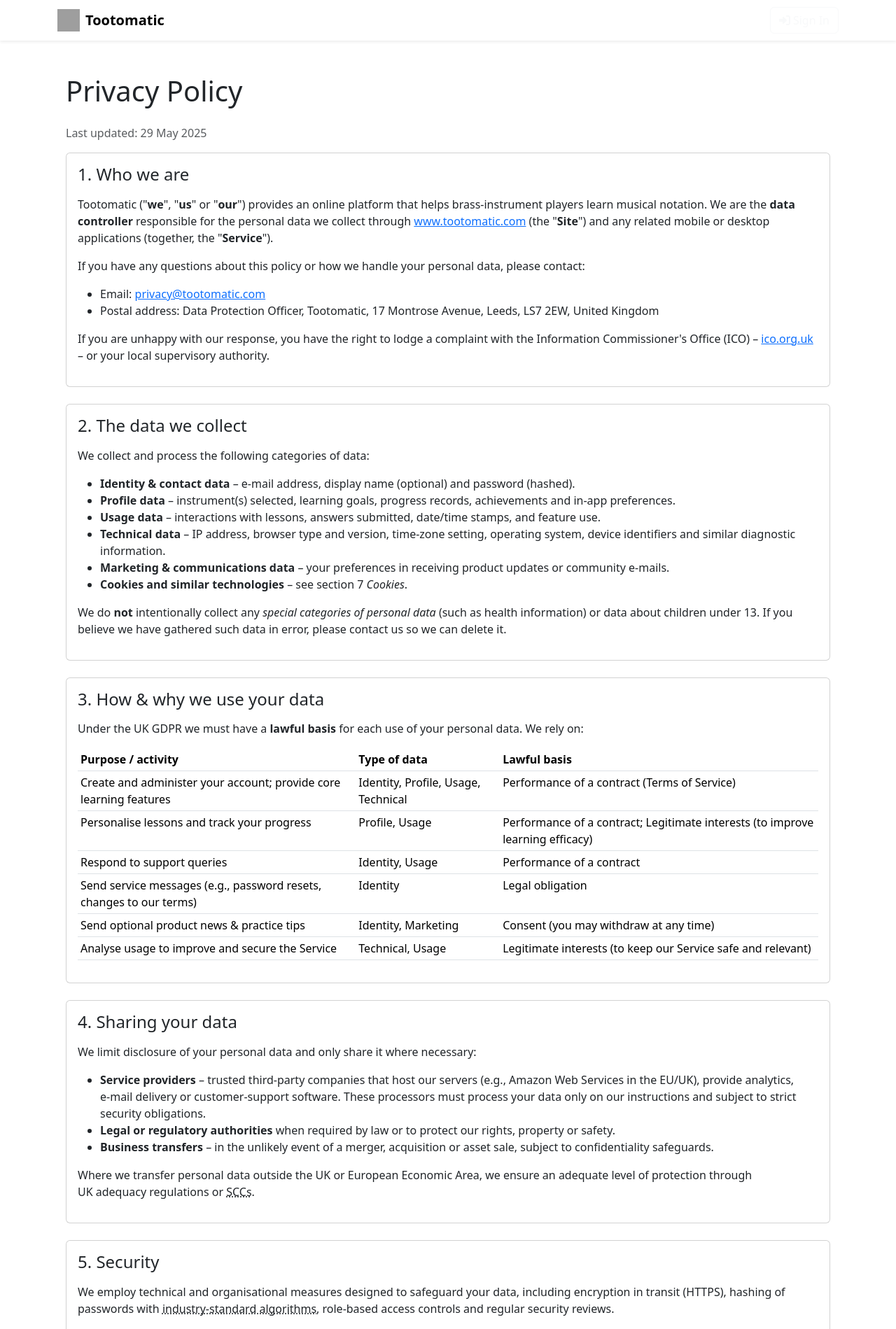
After one commit to andytwoods/learnmusic, a Django app: template learnmusic/templates/privacy_policy.html in a window 1280 px wide. The commit adds this page. Shown: the top 1899 px of the page at 70% size. Run offline with Django 5.2, Linux system fonts and the light colour scheme; the template is opened without the code that fills it, so the values that code supplies are empty; some libraries are stand-ins or nearby versions; grey boxes are pictures that could not be loaded.

Commit message:
Add terms, privacy policy, cookie consent, and UI enhancements
This commit introduces Terms & Conditions and Privacy Policy pages with appropriate templates and links in `urls.py`. It enhances cookie consent functionality with improved UX and compliance. Additionally, minor UI styling updates for the navbar and home page are included for better user experience.

```diff
--- a/learnmusic/static/css/project.css
+++ b/learnmusic/static/css/project.css
@@ -72,3 +72,39 @@ svg {
 .min-vh-100 {
   min-height: calc(var(--vh, 1vh) * 100);
 }
+
+/* Navbar enhancements */
+.navbar-dark .navbar-nav .nav-link {
+  color: rgba(255, 255, 255, 0.85);
+  transition: color 0.2s ease, transform 0.2s ease;
+  padding: 0.5rem 0.75rem;
+  border-radius: 0.25rem;
+}
+
+.navbar-dark .navbar-nav .nav-link:hover {
+  color: #fff;
+  transform: translateY(-1px);
+  background-color: rgba(255, 255, 255, 0.1);
+}
+
+.navbar-brand {
+  transition: transform 0.2s ease;
+}
+
+.navbar-brand:hover {
+  transform: scale(1.05);
+}
+
+/* Mobile menu toggle animation */
+.navbar-toggler {
+  transition: transform 0.3s ease;
+  padding: 0.5rem;
+}
+
+.navbar-toggler:focus {
+  box-shadow: 0 0 0 0.15rem rgba(255, 255, 255, 0.25);
+}
+
+.navbar-toggler:hover {
+  transform: rotate(5deg);
+}
--- a/learnmusic/templates/base.html
+++ b/learnmusic/templates/base.html
@@ -55,12 +55,12 @@
   {% endblock javascript %}
     {% include 'cookieconsent.html' %}
 </head>
-<body class="{% block bodyclass %}{% endblock bodyclass %}">
+<body class="{% block bodyclass %}d-flex flex-column min-vh-100{% endblock bodyclass %}">
 {% block body %}
   {% block navbar %}
     {% include 'navbar.html' %}
   {% endblock navbar %}
-  <div class="container">
+  <div class="container flex-grow-1">
     {% block messages %}
       {% include 'messages.html' %}
     {% endblock messages %}
@@ -71,6 +71,8 @@
     {% endblock main %}
 
   </div>
+
+  {% include 'footer.html' %}
 {% endblock body %}
 <!-- /container -->
 {% block modal %}
--- a/learnmusic/templates/cookieconsent.html
+++ b/learnmusic/templates/cookieconsent.html
@@ -1,45 +1,101 @@
 {% load static %}
 <!-- Add to your head tag -->
 <link rel="stylesheet" href="{% static 'cookieconsent/cookieconsent.css' %}">
-<script src="{% static 'cookieconsent/cookieconsent.umd.js' %}"></script>
+<!-- Load cookie consent script with defer to improve page load performance -->
+<script defer src="{% static 'cookieconsent/cookieconsent.umd.js' %}"></script>
 
 <script>
-  window.addEventListener('load', function () {
-    console.log(11, CookieConsent)
+  // Initialize cookie consent after DOM is fully loaded
+  document.addEventListener('DOMContentLoaded', function () {
+    // Wait a short time to ensure the script is loaded
+    setTimeout(function() {
+      if (typeof CookieConsent !== 'undefined') {
         CookieConsent.run({
+          // Avoid automatic cookie scanning which can trigger Brave's shields
+          autoDetect: false,
+
+          // Set a custom cookie name to avoid being detected as tracking
+          cookie: {
+            name: 'tootomatic_preferences',
+            expiresAfterDays: 182, // 6 months
+            sameSite: 'Lax'
+          },
+
+          guiOptions: {
+            consentModal: {
+              layout: 'box',
+              position: 'bottom right',
+              equalWeightButtons: true,
+              flipButtons: false
+            },
+            preferencesModal: {
+              layout: 'box',
+              position: 'right',
+              equalWeightButtons: true,
+              flipButtons: false
+            }
+          },
+
           categories: {
             necessary: {
               enabled: true,  // this category is enabled by default
               readonly: true  // this category cannot be disabled
             },
             analytics: {
-          enabled: false  // optional category, disabled by default
+              enabled: false,  // optional category, disabled by default
+              autoClear: {
+                cookies: true
+              }
             },
             marketing: {
-          enabled: false  // optional category, disabled by default
+              enabled: false,  // optional category, disabled by default
+              autoClear: {
+                cookies: true
+              }
             }
           },
+
           language: {
             default: 'en',
             translations: {
               en: {
                 consentModal: {
-              title: 'We use cookies',
-              description: 'We use cookies to enhance your browsing experience.',
+                  title: 'Cookie preferences',
+                  description: 'This website uses essential cookies to ensure its proper operation and tracking cookies to understand how you interact with it. The latter will be set only after consent. <button type="button" data-cc="c-settings" class="cc-link">Manage settings</button> or <a href="/privacy-policy/" class="cc-link">read our privacy policy</a>.',
                   acceptAllBtn: 'Accept all',
                   acceptNecessaryBtn: 'Reject all',
                   showPreferencesBtn: 'Manage preferences'
                 },
                 preferencesModal: {
-              title: 'Cookie preferences',
+                  title: 'Privacy preferences center',
                   acceptAllBtn: 'Accept all',
                   acceptNecessaryBtn: 'Reject all',
                   savePreferencesBtn: 'Save preferences',
                   closeIconLabel: 'Close modal',
+                  serviceCounterLabel: 'Service|Services',
                   sections: [
                     {
                       title: 'Cookie usage',
-                  description: 'We use cookies to ensure basic functionalities of the website and to enhance your online experience.'
+                      description: 'We use cookies to ensure basic functionalities of the website and to enhance your online experience. You can choose for each category to opt-in/out whenever you want. For more details, please read our <a href="/privacy-policy/" class="cc-link">privacy policy</a>.'
+                    },
+                    {
+                      title: 'Strictly necessary cookies',
+                      description: 'These cookies are essential for the proper functioning of the website and cannot be disabled.',
+                      linkedCategory: 'necessary'
+                    },
+                    {
+                      title: 'Analytics cookies',
+                      description: 'These cookies collect information about how you use the website, which pages you visited and which links you clicked on. All of the data is anonymized and cannot be used to identify you.',
+                      linkedCategory: 'analytics'
+                    },
+                    {
+                      title: 'Marketing cookies',
+                      description: 'These cookies are used to track visitors across websites. The intention is to display ads that are relevant and engaging for the individual user.',
+                      linkedCategory: 'marketing'
+                    },
+                    {
+                      title: 'More information',
+                      description: 'For any queries in relation to our policy on cookies and your choices, please <a href="mailto:andytwoods@gmail.com" class="cc-link">contact us</a>.'
                     }
                   ]
                 }
@@ -47,5 +103,7 @@
             }
           }
         });
+      }
+    }, 500);
   });
 </script>
--- /dev/null
+++ b/learnmusic/templates/footer.html
@@ -0,0 +1,59 @@
+<footer class="bg-dark text-white py-5">
+  <div class="container">
+    <div class="row gy-4">
+      <!-- About Section -->
+      <div class="col-md-5">
+        <h5 class="fw-bold mb-3 border-start border-primary border-3 ps-3">About Us</h5>
+        <p class="text-light opacity-75">We create tools to help musicians practice effectively and grow to their full potential.</p>
+        <div class="mt-4">
+          <a href="{% url 'practice-try' instrument='Trumpet' clef='Treble' key='Bb' level='Beginner' %}" class="btn btn-outline-light btn-sm me-2"><i class="fas fa-music me-1"></i> Try Now</a>
+        </div>
+      </div>
+
+      <!-- Quick Links -->
+      <div class="col-md-3">
+        <h5 class="fw-bold mb-3 border-start border-primary border-3 ps-3">Quick Links</h5>
+        <ul class="list-unstyled">
+          <li class="mb-2">
+            <a href="{% url 'home' %}" class="text-decoration-none text-light"><i class="fas fa-home me-2"></i>Home</a>
+          </li>
+          <li class="mb-2">
+            <a href="{% url 'account_login' %}" class="text-decoration-none text-light"><i class="fas fa-sign-in-alt me-2"></i>Sign In</a>
+          </li>
+        </ul>
+      </div>
+
+      <!-- Legal Links -->
+      <div class="col-md-4">
+        <h5 class="fw-bold mb-3 border-start border-primary border-3 ps-3">Legal</h5>
+        <ul class="list-unstyled">
+          <li class="mb-2">
+            <a href="{% url 'privacy-policy' %}" class="text-decoration-none text-light"><i class="fas fa-shield-alt me-2"></i>Privacy Policy</a>
+          </li>
+          <li class="mb-2">
+            <a href="{% url 'terms-conditions' %}" class="text-decoration-none text-light"><i class="fas fa-file-contract me-2"></i>Terms & Conditions</a>
+          </li>
+        </ul>
+
+        <!-- Contact Section -->
+        <div class="mt-4">
+          <h6 class="text-light mb-3">Contact Us</h6>
+          <p class="text-light opacity-75 small mb-2">
+            <i class="fas fa-envelope me-2"></i>contact@tootomatic.com
+          </p>
+        </div>
+      </div>
+    </div>
+
+    <hr class="mt-4 mb-3 border-secondary">
+
+    <div class="row align-items-center">
+      <div class="col-md-6">
+        <p class="mb-md-0 text-light opacity-75 small">&copy; {% now "Y" %} Tootomatic. All Rights Reserved.</p>
+      </div>
+      <div class="col-md-6 text-md-end">
+        <p class="mb-0 text-light opacity-75 small">Made with <i class="fas fa-heart text-danger"></i> for and by musicians</p>
+      </div>
+    </div>
+  </div>
+</footer>
--- a/learnmusic/templates/navbar.html
+++ b/learnmusic/templates/navbar.html
@@ -1,12 +1,17 @@
-{% load i18n %}
-<div class="mb-1">
-  <!-- Navbar with About moved to the right-hand side -->
-  <nav class="navbar navbar-expand-md navbar-light bg-light">
-    <div class="container-fluid">
-      <!-- Left-hand side content -->
-      <a class="navbar-brand" href="{% url 'home' %}">Tootomatic</a>
+{% load i18n static %}
+<!-- Modern Navbar with enhanced styling -->
+<header class="shadow-sm">
+  <nav class="navbar navbar-expand-md  py-2">
+    <div class="container">
+      <!-- Brand with favicon -->
+      <a class="navbar-brand d-flex align-items-center" href="{% url 'home' %}">
+        <img src="{% static 'images/trumpet_black.png' %}" alt="Tootomatic Logo" class="me-2" width="32" height="32">
+        <span class="fw-bold">Tootomatic</span>
+      </a>
+
+      <!-- Mobile toggle button -->
       <button
-        class="navbar-toggler"
+        class="navbar-toggler border-0"
         type="button"
         data-bs-toggle="collapse"
         data-bs-target="#navbarContent"
@@ -18,42 +23,59 @@
 
       <div class="collapse navbar-collapse" id="navbarContent">
         <!-- Left-hand nav items -->
-        <ul class="navbar-nav me-auto">
+        <ul class="navbar-nav me-auto mb-2 mb-md-0">
           {% if request.user.is_authenticated %}
-            <li class="nav-item active">
-              <button
-                class="btn btn-primary"
-                onclick="window.location.href='{% url 'notes-home' %}'">
-                Learning Hub
-              </button>
+            <li class="nav-item mx-md-2">
+              <a
+                class="btn btn-light text-primary fw-medium d-flex align-items-center"
+                href="{% url 'notes-home' %}">
+                <i class="fas fa-graduation-cap me-2"></i>
+                <span>Learning Hub</span>
+              </a>
             </li>
           {% endif %}
         </ul>
 
         <!-- Right-hand nav items -->
-        <ul class="navbar-nav ms-auto">
-          <li class="nav-item">
-            <a class="nav-link" href="{% url 'about' %}">About</a>
-          </li>
+        <ul class="navbar-nav ms-auto mb-2 mb-md-0">
           {% if request.user.is_authenticated %}
-            <li class="nav-item">
-              <a class="nav-link" href="{% url 'users:detail' request.user.pk %}">{% translate "My Profile" %}</a>
+            <li class="nav-item mx-md-1">
+              <a class="nav-link d-flex align-items-center" href="{% url 'users:detail' request.user.pk %}">
+                <i class="fas fa-user me-1"></i>
+                <span>{% translate "My Profile" %}</span>
+              </a>
             </li>
-            <li class="nav-item">
-              <a class="nav-link" href="{% url 'account_logout' %}">{% translate "Sign Out" %}</a>
+            <li class="nav-item mx-md-1">
+              <a class="nav-link d-flex align-items-center" href="{% url 'account_logout' %}">
+                <i class="fas fa-sign-out-alt me-1"></i>
+                <span>{% translate "Sign Out" %}</span>
+              </a>
             </li>
           {% else %}
             {% if ACCOUNT_ALLOW_REGISTRATION %}
-              <li class="nav-item">
-                <a id="sign-up-link" class="nav-link" href="{% url 'account_signup' %}">{% translate "Sign Up" %}</a>
+              <li class="nav-item mx-md-1">
+                <a id="sign-up-link" class="nav-link d-flex align-items-center" href="{% url 'account_signup' %}">
+                  <i class="fas fa-user-plus me-1"></i>
+                  <span>{% translate "Sign Up" %}</span>
+                </a>
+              </li>
+              <li class="nav-item mx-md-1">
+                <a id="sign-in-link" class="nav-link d-flex align-items-center" href="{% url 'account_login' %}">
+                  <i class="fas fa-sign-in-alt me-1"></i>
+                  <span>{% translate "Sign In" %}</span>
+                </a>
               </li>
             {% endif %}
-            <li class="nav-item">
-              <a id="log-in-link" class="nav-link" href="{% url 'account_login' %}">{% translate "Sign In" %}</a>
+            <li class="nav-item ms-md-1">
+              <a id="log-in-link" class="btn btn-outline-light d-flex align-items-center"
+                 href="{% url 'account_login' %}">
+                <i class="fas fa-sign-in-alt me-1"></i>
+                <span>{% translate "Sign In" %}</span>
+              </a>
             </li>
           {% endif %}
         </ul>
       </div>
     </div>
   </nav>
-</div>
+</header>
--- /dev/null
+++ b/learnmusic/templates/privacy_policy.html
@@ -0,0 +1,187 @@
+{% extends "base.html" %}
+{% load static %}
+
+{% block title %}Privacy Policy – Tootomatic{% endblock %}
+
+{% block content %}
+<div class="container py-5">
+  <div class="row">
+    <div class="col-12">
+      <h1 class="mb-4">Privacy Policy</h1>
+      <p class="text-muted">Last updated: 29 May 2025</p>
+
+      <!-- 1. WHO WE ARE -->
+      <div class="card mb-4">
+        <div class="card-body">
+          <h2 class="h4 mb-3">1. Who we are</h2>
+          <p>Tootomatic ("<strong>we</strong>", "<strong>us</strong>" or "<strong>our</strong>") provides an online platform that helps brass‑instrument players learn musical notation. We are the <strong>data controller</strong> responsible for the personal data we collect through <a href="https://www.tootomatic.com">www.tootomatic.com</a> (the "<strong>Site</strong>") and any related mobile or desktop applications (together, the "<strong>Service</strong>").</p>
+          <p>If you have any questions about this policy or how we handle your personal data, please contact:</p>
+          <ul>
+            <li>Email: <a href="mailto:privacy@tootomatic.com">privacy@tootomatic.com</a></li>
+            <li>Postal address: Data Protection Officer, Tootomatic, 17 Montrose Avenue, Leeds, LS7 2EW, United Kingdom</li>
+          </ul>
+          <p>If you are unhappy with our response, you have the right to lodge a complaint with the Information Commissioner's Office (ICO) – <a href="https://ico.org.uk/">ico.org.uk</a> – or your local supervisory authority.</p>
+        </div>
+      </div>
+
+      <!-- 2. THE DATA WE COLLECT -->
+      <div class="card mb-4">
+        <div class="card-body">
+          <h2 class="h4 mb-3">2. The data we collect</h2>
+          <p>We collect and process the following categories of data:</p>
+          <ul>
+            <li><strong>Identity & contact data</strong> – e‑mail address, display name (optional) and password (hashed).</li>
+            <li><strong>Profile data</strong> – instrument(s) selected, learning goals, progress records, achievements and in‑app preferences.</li>
+            <li><strong>Usage data</strong> – interactions with lessons, answers submitted, date/time stamps, and feature use.</li>
+            <li><strong>Technical data</strong> – IP address, browser type and version, time‑zone setting, operating system, device identifiers and similar diagnostic information.</li>
+            <li><strong>Marketing & communications data</strong> – your preferences in receiving product updates or community e‑mails.</li>
+            <li><strong>Cookies and similar technologies</strong> – see section 7 <em>Cookies</em>.</li>
+          </ul>
+          <p>We do <strong>not</strong> intentionally collect any <em>special categories of personal data</em> (such as health information) or data about children under 13. If you believe we have gathered such data in error, please contact us so we can delete it.</p>
+        </div>
+      </div>
+
+      <!-- 3. HOW & WHY WE USE YOUR DATA -->
+      <div class="card mb-4">
+        <div class="card-body">
+          <h2 class="h4 mb-3">3. How & why we use your data</h2>
+          <p>Under the UK GDPR we must have a <strong>lawful basis</strong> for each use of your personal data. We rely on:</p>
+          <table class="table table-sm">
+            <thead>
+              <tr>
+                <th>Purpose / activity</th>
+                <th>Type of data</th>
+                <th>Lawful basis</th>
+              </tr>
+            </thead>
+            <tbody>
+              <tr>
+                <td>Create and administer your account; provide core learning features</td>
+                <td>Identity, Profile, Usage, Technical</td>
+                <td>Performance of a contract (Terms of Service)</td>
+              </tr>
+              <tr>
+                <td>Personalise lessons and track your progress</td>
+                <td>Profile, Usage</td>
+                <td>Performance of a contract; Legitimate interests (to improve learning efficacy)</td>
+              </tr>
+              <tr>
+                <td>Respond to support queries</td>
+                <td>Identity, Usage</td>
+                <td>Performance of a contract</td>
+              </tr>
+              <tr>
+                <td>Send service messages (e.g., password resets, changes to our terms)</td>
+                <td>Identity</td>
+                <td>Legal obligation</td>
+              </tr>
+              <tr>
+                <td>Send optional product news & practice tips</td>
+                <td>Identity, Marketing</td>
+                <td>Consent (you may withdraw at any time)</td>
+              </tr>
+              <tr>
+                <td>Analyse usage to improve and secure the Service</td>
+                <td>Technical, Usage</td>
+                <td>Legitimate interests (to keep our Service safe and relevant)</td>
+              </tr>
+            </tbody>
+          </table>
+        </div>
+      </div>
+
+      <!-- 4. DISCLOSURES & INTERNATIONAL TRANSFERS -->
+      <div class="card mb-4">
+        <div class="card-body">
+          <h2 class="h4 mb-3">4. Sharing your data</h2>
+          <p>We limit disclosure of your personal data and only share it where necessary:</p>
+          <ul>
+            <li><strong>Service providers</strong> – trusted third‑party companies that host our servers (e.g., Amazon Web Services in the EU/UK), provide analytics, e‑mail delivery or customer‑support software. These processors must process your data only on our instructions and subject to strict security obligations.</li>
+            <li><strong>Legal or regulatory authorities</strong> when required by law or to protect our rights, property or safety.</li>
+            <li><strong>Business transfers</strong> – in the unlikely event of a merger, acquisition or asset sale, subject to confidentiality safeguards.</li>
+          </ul>
+          <p>Where we transfer personal data outside the UK or European Economic Area, we ensure an adequate level of protection through UK adequacy regulations or <abbr title="Standard Contractual Clauses">SCCs</abbr>.</p>
+        </div>
+      </div>
+
+      <!-- 5. SECURITY -->
+      <div class="card mb-4">
+        <div class="card-body">
+          <h2 class="h4 mb-3">5. Security</h2>
+          <p>We employ technical and organisational measures designed to safeguard your data, including encryption in transit (HTTPS), hashing of passwords with <abbr title="bcrypt or a similar algorithm">industry‑standard algorithms</abbr>, role‑based access controls and regular security reviews.</p>
+          <p>Despite our efforts, no internet transmission is ever completely secure. Please keep your account password confidential and contact us immediately if you suspect unauthorised access.</p>
+        </div>
+      </div>
+
+      <!-- 6. DATA RETENTION -->
+      <div class="card mb-4">
+        <div class="card-body">
+          <h2 class="h4 mb-3">6. Data retention</h2>
+          <p>We keep personal data only for as long as necessary to fulfil the purposes described above:</p>
+          <ul>
+            <li>Account data – while your account is active and for up to 12 months after deletion, to allow reactivation or to resolve disputes.</li>
+            <li>Usage logs – up to 24 months for security and analytics.</li>
+            <li>Marketing preferences – until you withdraw consent or unsubscribe.</li>
+            <li>Back‑ups – securely deleted within 35 days of creation.</li>
+          </ul>
+          <p>We may keep anonymised or aggregated data indefinitely as it no longer identifies you.</p>
+        </div>
+      </div>
+
+      <!-- 7. COOKIES -->
+      <div class="card mb-4">
+        <div class="card-body">
+          <h2 class="h4 mb-3">7. Cookies & similar technologies</h2>
+          <p>Our Site uses cookies and local storage in accordance with the UK Privacy and Electronic Communications Regulations (PECR). Cookies help us remember your settings, measure traffic and, with your permission, tailor marketing.</p>
+
+          <h3 class="h5 mt-3">7.1 Types of cookies</h3>
+          <ul>
+            <li><strong>Strictly necessary</strong> – essential for the Site to operate (e.g., log‑in tokens, load‑balancing). These cannot be disabled.</li>
+            <li><strong>Analytics</strong> – collect aggregated statistics so we can improve performance and content.</li>
+            <li><strong>Marketing</strong> – only set if you opt‑in; used to display relevant ads or measure campaign effectiveness.</li>
+          </ul>
+
+          <h3 class="h5 mt-3">7.2 Managing cookies</h3>
+          <p>You may manage or withdraw your consent at any time via the “Cookie preferences” banner or through your browser settings. Guidance is available at <a href="https://www.aboutcookies.org/">aboutcookies.org</a>.</p>
+          <button id="open-cookie-settings" class="btn btn-primary">Cookie preferences</button>
+        </div>
+      </div>
+
+      <!-- 8. YOUR RIGHTS -->
+      <div class="card mb-4">
+        <div class="card-body">
+          <h2 class="h4 mb-3">8. Your rights</h2>
+          <p>You have the following rights under data‑protection law (subject to conditions):</p>
+          <ul>
+            <li><strong>Access</strong> – receive a copy of the personal data we hold about you.</li>
+            <li><strong>Rectification</strong> – correct inaccurate or incomplete data.</li>
+            <li><strong>Erasure</strong> – ask us to delete your data (“right to be forgotten”).</li>
+            <li><strong>Restriction</strong> – pause our processing of your data.</li>
+            <li><strong>Objection</strong> – object to processing based on legitimate interests or direct marketing.</li>
+            <li><strong>Portability</strong> – receive your data in a usable electronic format.</li>
+            <li><strong>Withdraw consent</strong> – where we rely on consent, you may withdraw it at any time.</li>
+          </ul>
+          <p>To exercise any of these rights, e‑mail <a href="mailto:privacy@tootomatic.com">privacy@tootomatic.com</a>. We normally respond within one month.</p>
+        </div>
+      </div>
+
+      <!-- 9. CHILDREN -->
+      <div class="card mb-4">
+        <div class="card-body">
+          <h2 class="h4 mb-3">9. Children</h2>
+          <p>Our Service is not directed at children under 13. If we learn that we have collected personal data from a child without verified parental consent, we will delete that information promptly.</p>
+        </div>
+      </div>
+
+      <!-- 10. CHANGES -->
+      <div class="card mb-4">
+        <div class="card-body">
+          <h2 class="h4 mb-3">10. Changes to this policy</h2>
+          <p>We may update this Privacy Policy from time to time. Any material changes will be notified by e‑mail (if applicable) and the “Last updated” date will be revised.</p>
+        </div>
+      </div>
+
+    </div>
+  </div>
+</div>
+{% endblock %}
```
Also changed, not shown: config/urls.py (+10 -0 lines), learnmusic/templates/pages/home.html (+10 -15 lines), learnmusic/templates/terms_conditions.html (added, +158 -0 lines). Lines whose indentation alone changed are shown as unchanged.
